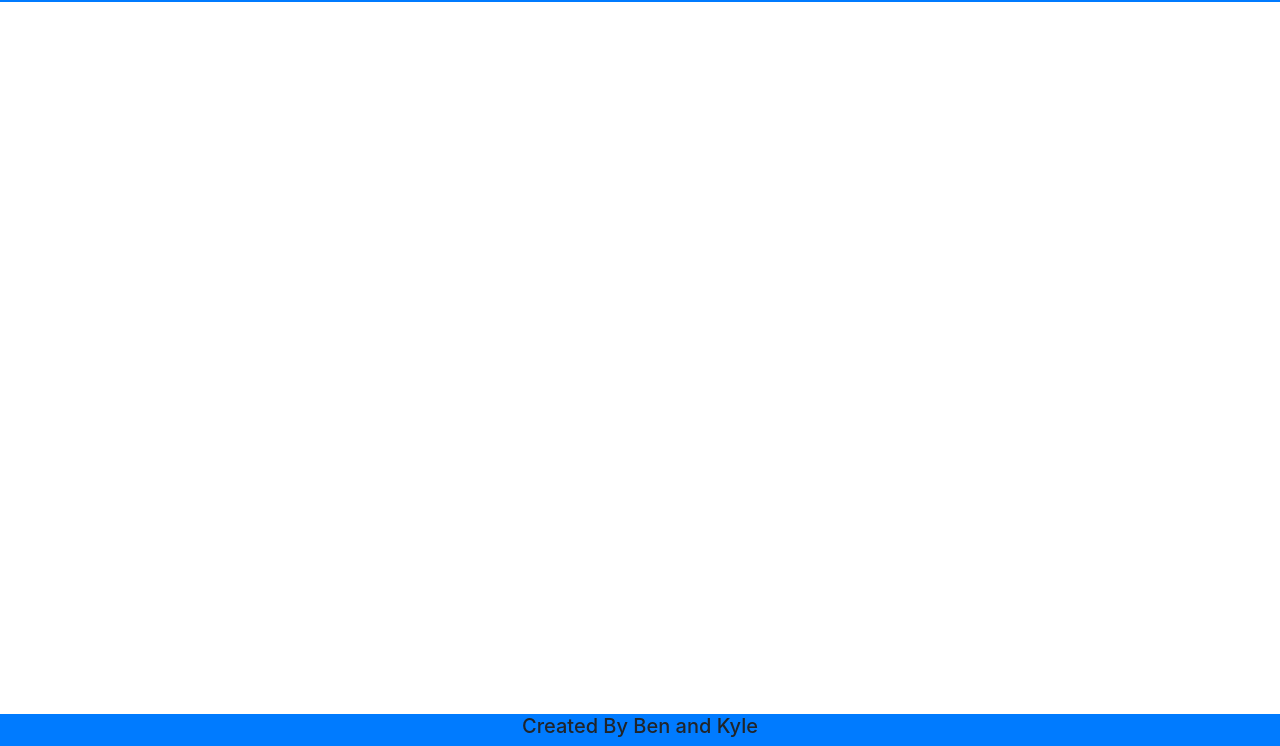
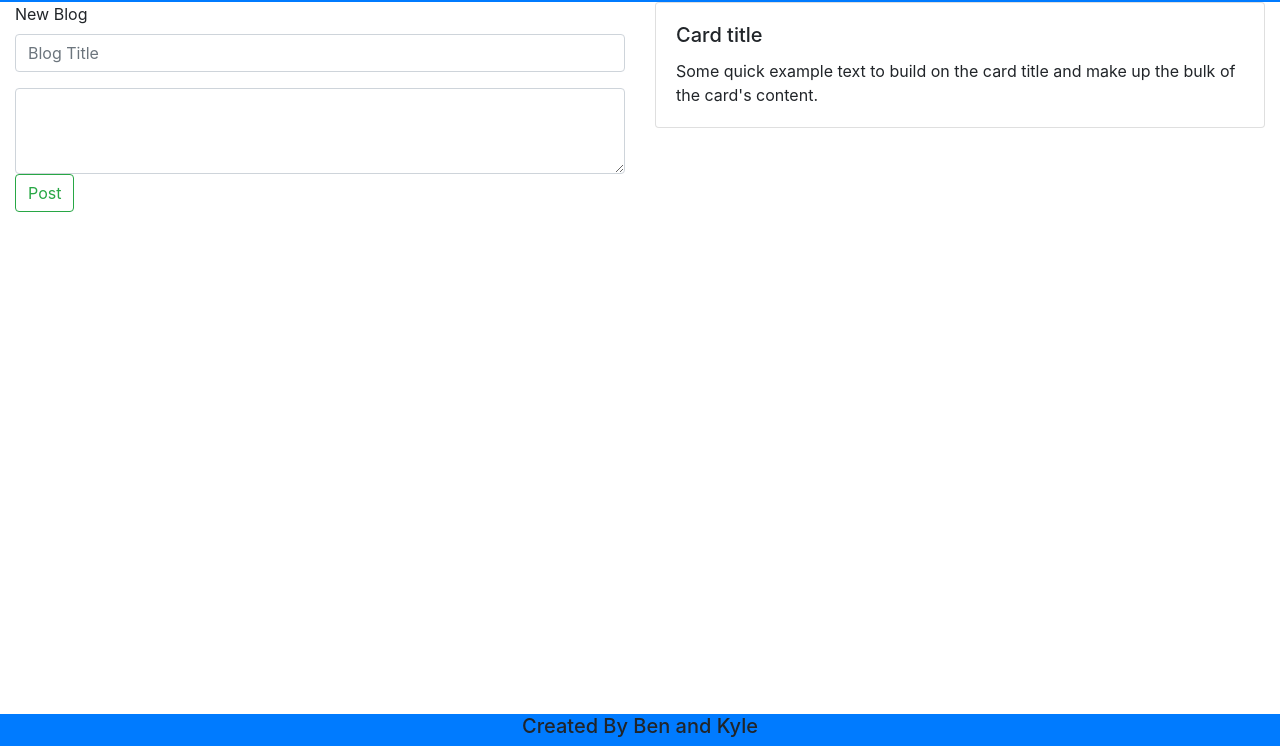
Before and after one commit to Inlic/Not-So-Social-Media, a plain HTML site: page index.html in a window 1280 px wide. Shown: the part 54-800 px from the top of the page. Drawn offline with nearby package versions, Linux system fonts and the light colour scheme.

Commit message:
some elements done in html

```diff
--- a/index.html
+++ b/index.html
@@ -15,7 +15,32 @@
         <h1>Hello not-so-social-media</h1>
 
     </header>
-    <main class="section">
+    <main class="container-fluid">
+        <div class="row">
+            <div class="col-6">
+                <form>
+                    <div class="form-group">
+                        <label for="exampleFormControlInput1">New Blog</label>
+                        <input type="text" class="form-control" id="BlogTitle" placeholder="Blog Title">
+                    </div>
+                    <div class="form-group">
+                        <textarea class="form-control" id="BlogText" rows="3"></textarea>
+                        <button type="button" class="btn btn-outline-success">Post</button>
+                    </div>
+                </form>
+            </div>
+            <div class="col-6 " id="posts">
+                <div class="card ">
+                    <div class="card-body">
+                        <h5 class="card-title">Card title</h5>
+                        <p class="card-text">Some quick example text to build on the card title and make up the bulk of
+                            the card's content.</p>
+                    </div>
+                </div>
+            </div>
+        </div>
+
+
 
     </main>
 
```
